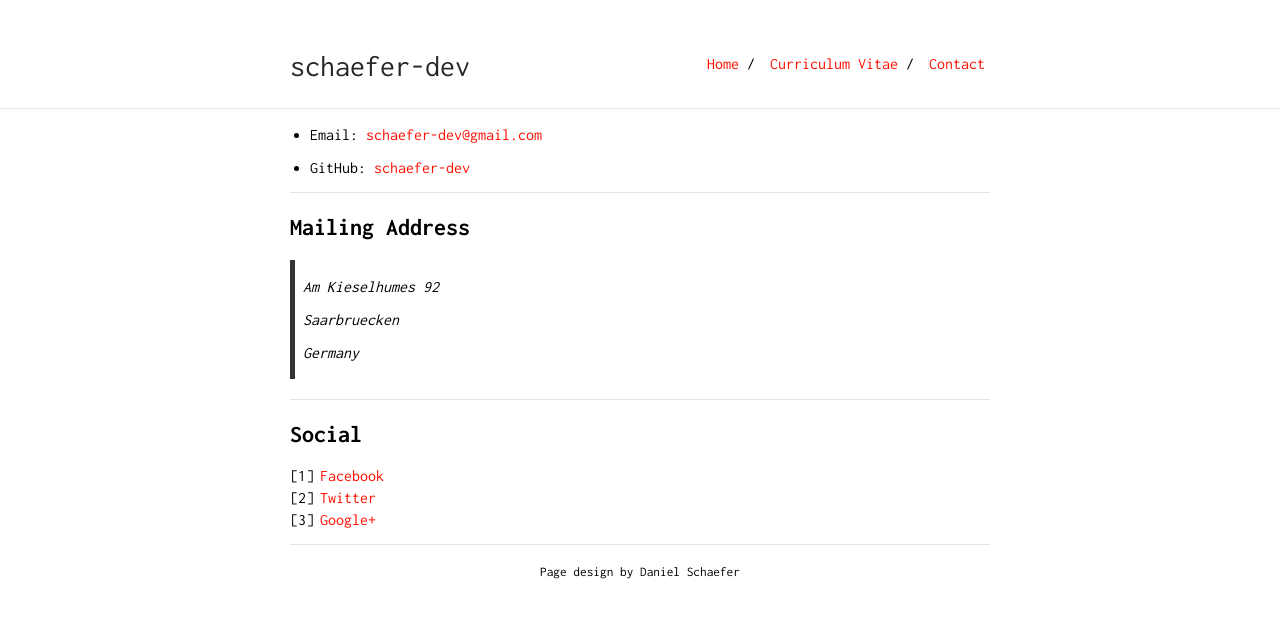
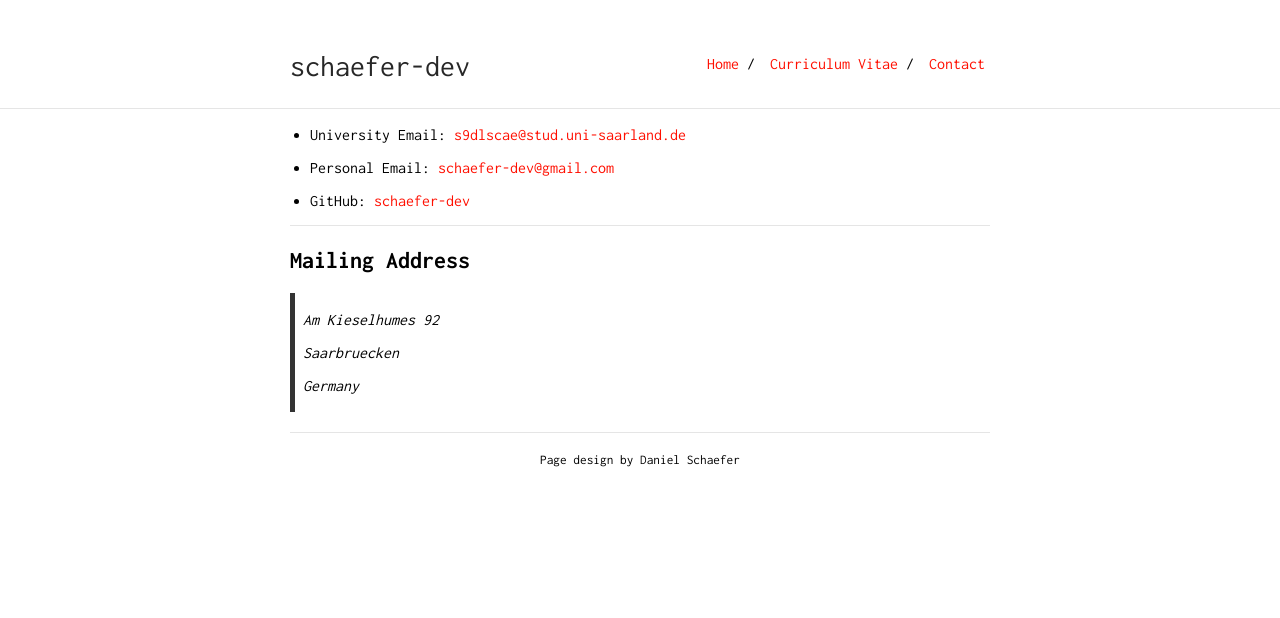
Before and after one commit to schaefer-dev/schaefer-dev.github.io, a Jekyll site: the page built from contact.md, in a window 1280 px wide. Shown: the top 618 px of the page. Built offline with Jekyll 4.4.1, drawn with Linux system fonts in a browser that asks for light colours.

Commit message:
minor content updates

```diff
--- a/contact.md
+++ b/contact.md
@@ -3,7 +3,9 @@ layout: default
 is_contact: true
 ---
 
-* Email: [schaefer-dev@gmail.com](mailto:schaefer-dev@gmail.com)
+* University Email: [s9dlscae@stud.uni-saarland.de](mailto:s9dlscae@stud.uni-saarland.de)
+
+* Personal Email: [schaefer-dev@gmail.com](mailto:schaefer-dev@gmail.com)
 
 * GitHub: [schaefer-dev](https://github.com/schaefer-dev)
 
@@ -16,11 +18,3 @@ is_contact: true
 > Saarbruecken
 >
 > Germany
-
----
-
-## Social
-
-1. [Facebook](#)
-2. [Twitter](#)
-3. [Google+](#)
```
